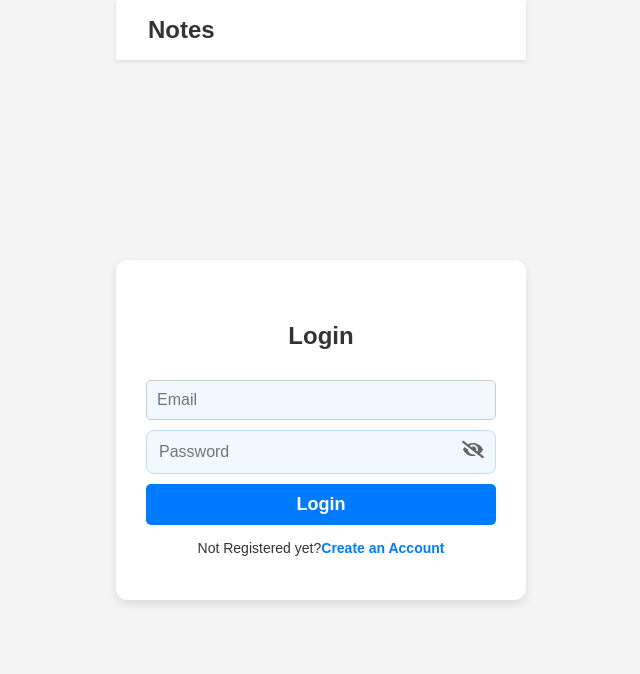
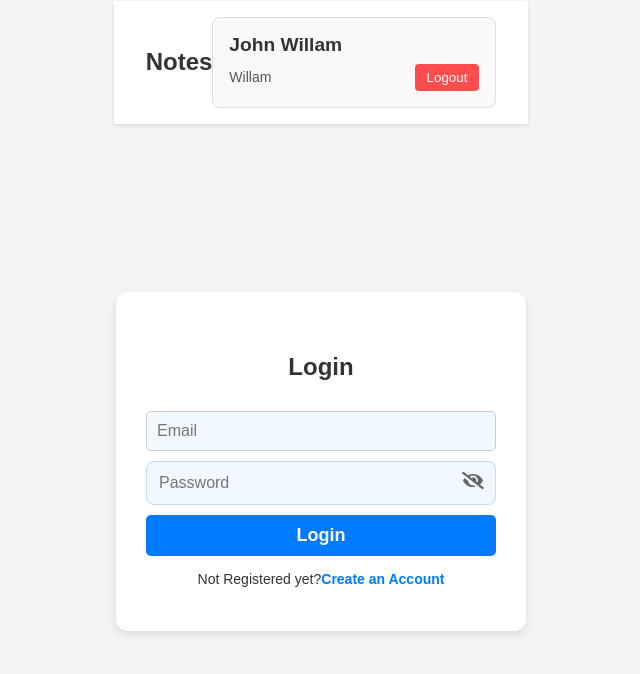
Before and after one commit to ChamathkaDhanapala/MemoMate-Notes-writing-app, a React (Vite) app in the folder frontend/notes-app/: page /login in a window 1280 px wide. Shown: the top 674 px of the page, without its empty margins (319-959 px from the left). Built offline with nearby package versions, Linux system fonts and the light colour scheme.

Commit message:
Add styled ProfileInfo component with logout button

```diff
--- /dev/null
+++ b/frontend/notes-app/src/components/Cards/ProfileInfo.css
@@ -0,0 +1,39 @@
+/* ProfileInfo.css */
+.profile-container {
+    border: 1px solid #ddd;
+    padding: 16px;
+    width: 250px;
+    background-color: #f9f9f9;
+    border-radius: 8px;
+    font-family: Arial, sans-serif;
+  }
+
+  .profile-name {
+    font-size: 1.2rem;
+    font-weight: bold;
+    margin-bottom: 8px;
+  }
+
+  .profile-details {
+    display: flex;
+    justify-content: space-between;
+    align-items: center;
+  }
+
+  .profile-username {
+    color: #555;
+    margin: 0;
+  }
+
+  .logout-button {
+    padding: 6px 12px;
+    background-color: #ff4d4f;
+    color: white;
+    border: none;
+    border-radius: 4px;
+    cursor: pointer;
+  }
+
+  .logout-button:hover {
+    background-color: #e04344;
+  }
--- /dev/null
+++ b/frontend/notes-app/src/components/Cards/ProfileInfo.jsx
@@ -0,0 +1,18 @@
+import React from "react";
+import "../Cards/ProfileInfo.css";
+
+const ProfileInfo = ({ onLogout }) => {
+  return (
+    <div className="profile-container">
+      <div className="profile-name">John Willam</div>
+      <div className="profile-details">
+        <p className="profile-username">Willam</p>
+        <button className="logout-button" onClick={onLogout}>
+          Logout
+        </button>
+      </div>
+    </div>
+  );
+};
+
+export default ProfileInfo;
--- a/frontend/notes-app/src/components/Navbar/Navbar.jsx
+++ b/frontend/notes-app/src/components/Navbar/Navbar.jsx
@@ -1,10 +1,13 @@
 import React from "react";
 import "../Navbar/Navbar.css";
+import ProfileInfo from "../Cards/ProfileInfo";
 
 const Navbar = () => {
     return (
         <div className="navbar-container">
             <h2 className="navbar-title">Notes</h2>
+
+            <ProfileInfo/>
         </div>
     );
 };
```
